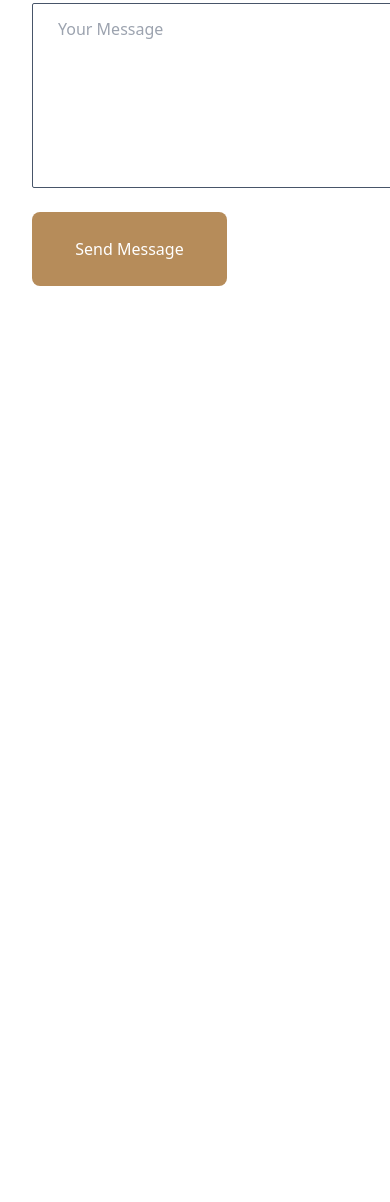
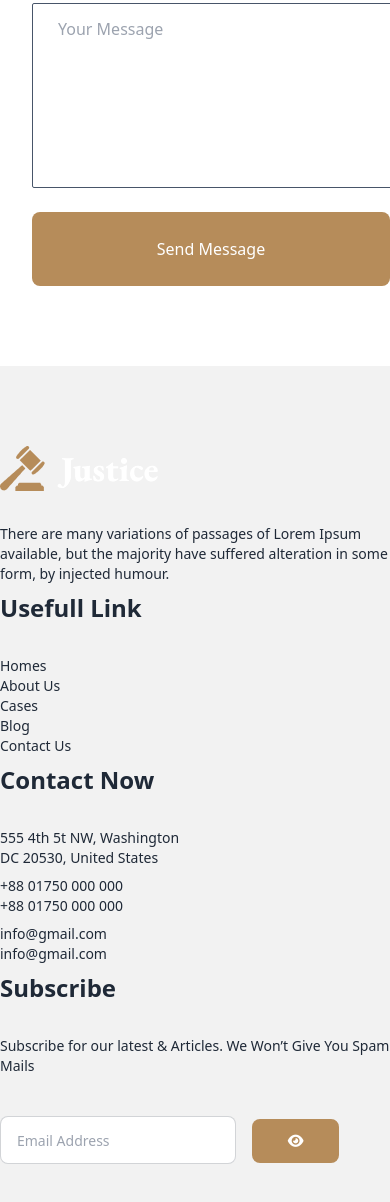
Before and after one commit to galibcse19/legal-solution-web, a plain HTML site: page index.html in a window 390 px wide. Shown: the part 7648-8850 px from the top of the page. Before the commit the page ends 8014 px from the top, so only its background shows below. Drawn offline with nearby package versions, Linux system fonts and the light colour scheme.

Commit message:
final stage but not fulfill responsive

```diff
--- a/index.html
+++ b/index.html
@@ -10,8 +10,8 @@
         integrity="sha512-DTOQO9RWCH3ppGqcWaEA1BIZOC6xxalwEsw9c2QQeAIftl+Vegovlnee1c9QX4TctnWMn13TZye+giMm8e2LwA=="
         crossorigin="anonymous" referrerpolicy="no-referrer" />
 </head>
-<body class="mx-0 md:mx-10 lg:mx-80">
-    <header>
+<body class="mx-auto" >
+    <header class="mx-0 md:mx-10 lg:mx-80">
          <div class=" lg:flex my-10   lg:my-10 justify-between items-center">
             <div>
                 <img class="w-25 h-12" src="images/logo.png" alt="">
@@ -48,7 +48,7 @@
             </div>
         </div>
     </header>
-    <main>
+    <main class="mx-0 md:mx-10 lg:mx-80">
      <div class="mt-32 mx-auto text-center">
         <h2 class="text-4xl	font-extrabold mb-6">The Legal Practice Area</h2>
         <p class="lg:mx-auto mb-10 lg:w-[716px]">There are many variations of passages of
@@ -297,7 +297,7 @@
             </div>
 
         </div>
-        <div class="w-1/2 ml-8">
+        <div class="lg:w-1/2 ml-8">
             <input type="text" placeholder="Your Name" class="input py-[35px] pl-[25px] pr-[200px] rounded-sm border-slate-600" />
             <input type="text" placeholder="Your Email" class="input my-6 py-[35px] pl-[25px] pr-[200px] rounded-sm border-slate-600" />
             <input type="text" placeholder="Subject" class="input py-[35px] pl-[25px] pr-[200px] rounded-sm border-slate-600" />
@@ -307,8 +307,42 @@
         </div>
     </div>
     </main>
-    <footer>
+    <footer class="footer py-20  bg-base-200 text-base-content">
+         <div class="lg:mx-[200px] lg:flex ">
+            <div class="lg:w-1/4">
+                <img class="mb-8" src="images/logo.png" alt="">
+                <p >There are many variations of passages of Lorem Ipsum available, but the majority have suffered alteration in some form,
+                by injected humour.</p>
+            </div>
+            <div class="lg:w-1/4">
+                <h2 class="mb-8 text-2xl font-extrabold">Usefull Link</h2>
+                    <a href="">Homes</a> <br>
+                    <a href="">About Us</a> <br>
+                    <a href="">Cases</a><br>
+                    <a href="">Blog</a><br>
+                    <a href="">Contact Us</a>
+            </div>
+            <div class="lg:w-1/4">
+                <h2 class="mb-8 text-2xl font-extrabold">Contact Now</h2>
+                <p>555 4th 5t NW, Washington <br>
+                DC 20530, United States</p>
+                <p class="my-2">
+                    +88 01750 000 000 <br>
+                    +88 01750 000 000 </p>
+                <p>info@gmail.com <br>
+                info@gmail.com</p>
+            </div>
+            <div class="lg:w-1/4">
+                <h2 class="mb-8 text-2xl font-extrabold">Subscribe</h2>
+                <p>Subscribe for our latest & Articles.
+                     We Won’t Give You Spam Mails</p>
+                <div class="lg:flex mt-10">
+                    <input type="text" placeholder="Email Address" class=" input input-bordered input-md " />
+                    <button class="bg-[#B68C5A] px-9 py-3 ml-3 text-white rounded-lg"><i class="fa-solid fa-eye"></i></button>
+                </div>
 
+            </div>
+         </div>
     </footer>
 </body>
 </html>
```
